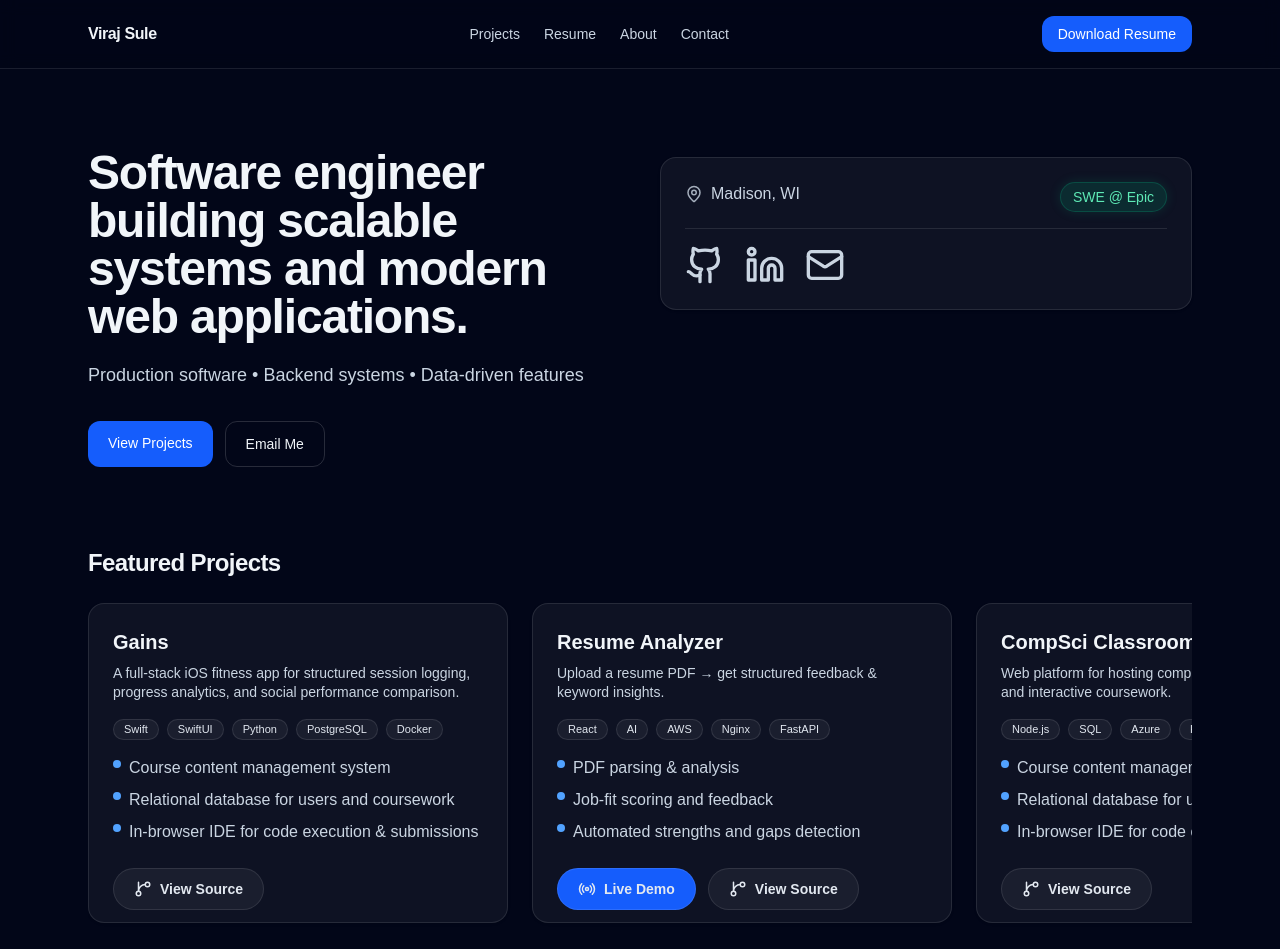
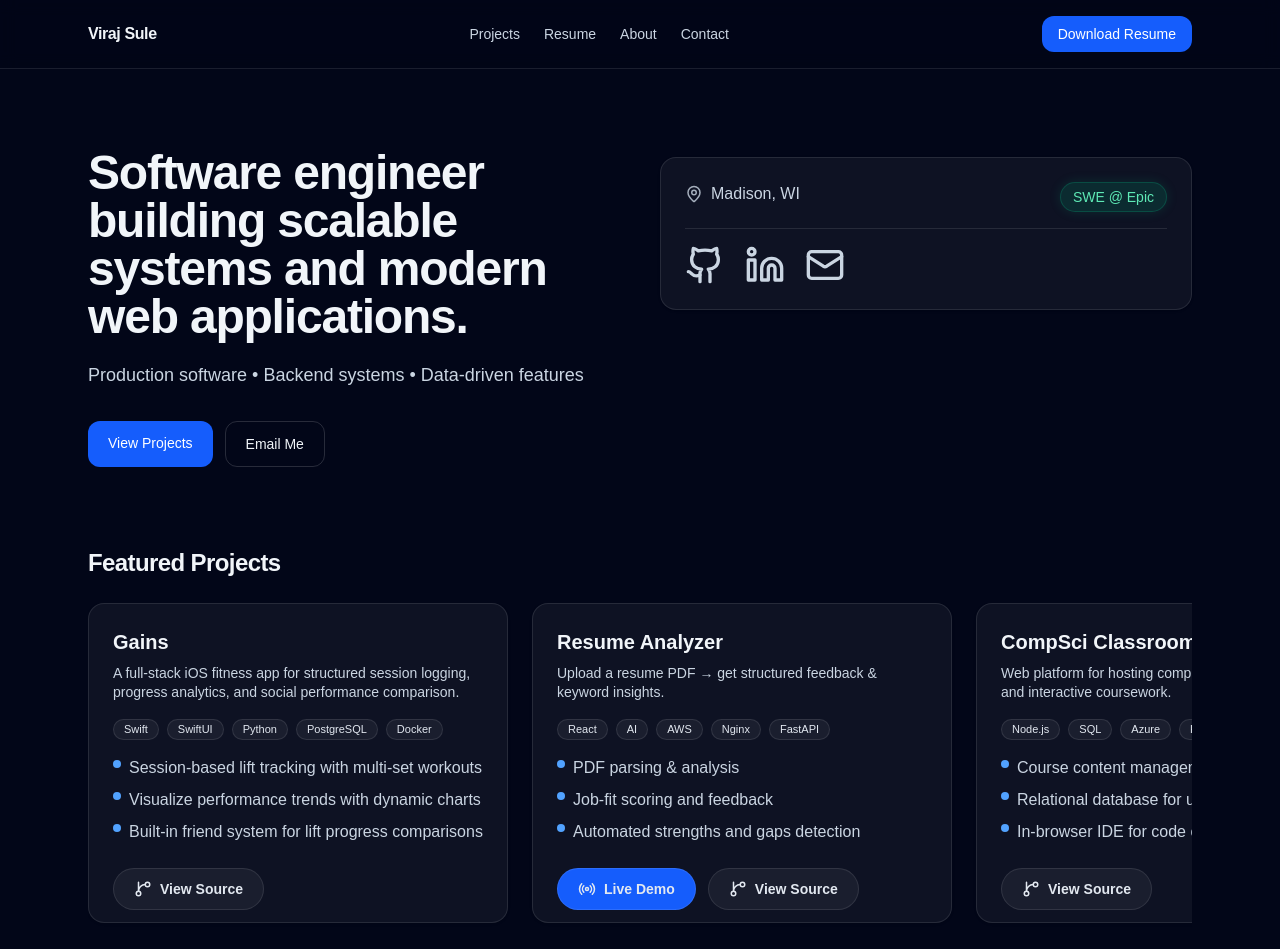
Before and after one commit to virajsule12/viraj-portfolio-site, a Next.js app: page / in a window 1280 px wide. Shown: the top 949 px of the page. Built offline with nearby package versions, Linux system fonts and the light colour scheme.

Commit message:
update gains project highlights

```diff
--- a/src/app/page.tsx
+++ b/src/app/page.tsx
@@ -9,9 +9,9 @@ const projects = [
     description:
       "A full-stack iOS fitness app for structured session logging, progress analytics, and social performance comparison.",
     highlights: [
-      "Course content management system",
-      "Relational database for users and coursework",
-      "In-browser IDE for code execution & submissions"
+      "Session-based lift tracking with multi-set workouts",
+      "Visualize performance trends with dynamic charts",
+      "Built-in friend system for lift progress comparisons"
     ],
     tags: ["Swift", "SwiftUI", "Python", "PostgreSQL", "Docker"],
     githubUrl: "https://github.com/virajsule12/Gains"
```
